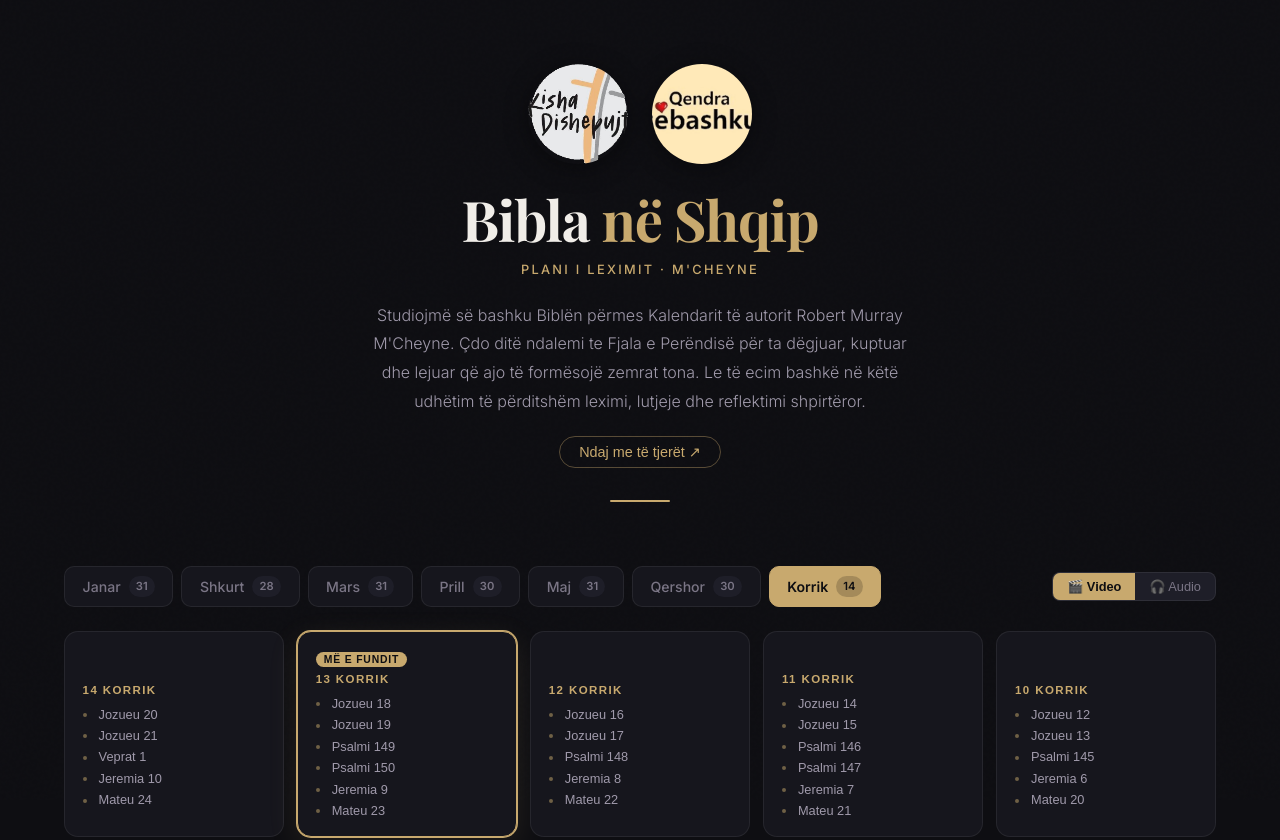
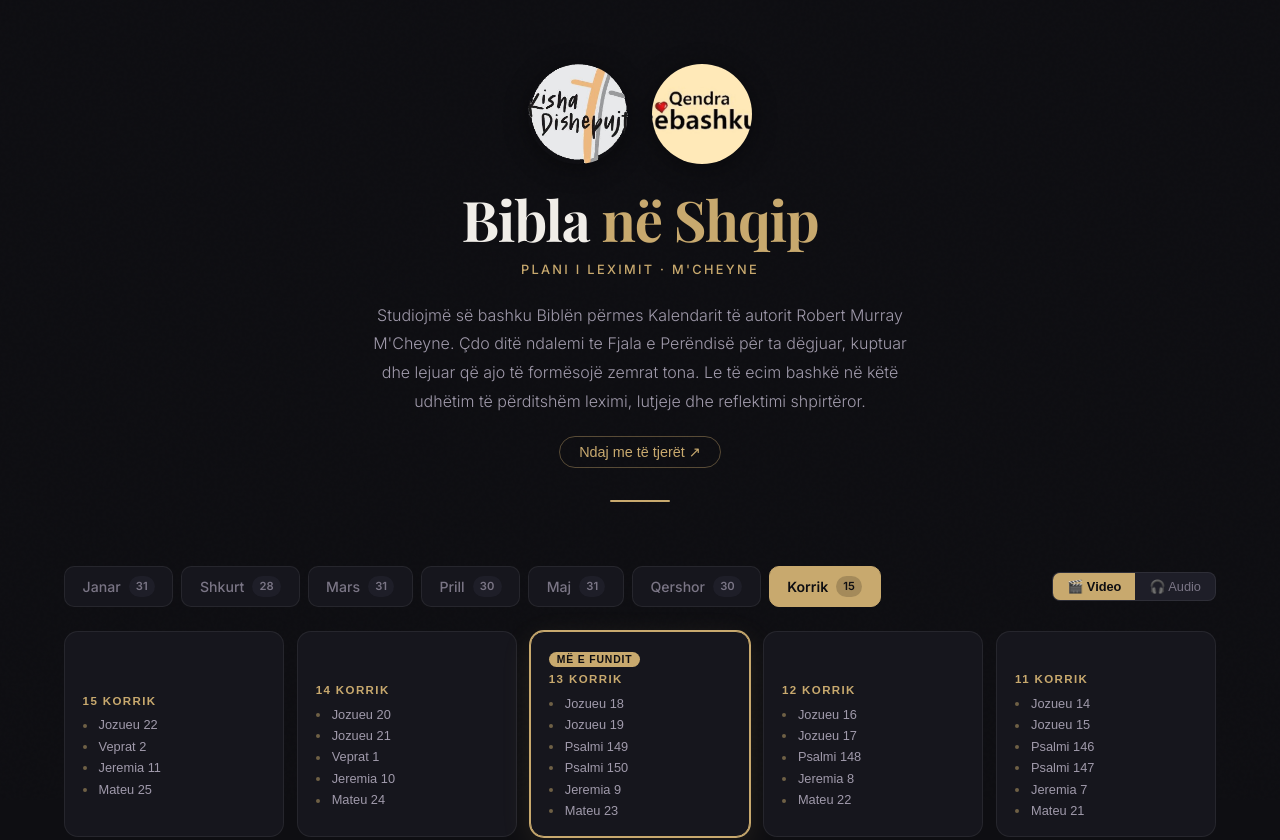
Before and after one commit to jeffandmeredith-max/bibla-shqip, a React (Vite) app: page / in a window 1280 px wide. Shown: the top 840 px of the page. Built offline with nearby package versions, Linux system fonts and the light colour scheme.

Commit message:
chore: daily update 2026-07-15

```diff
--- a/src/data/july.js
+++ b/src/data/july.js
@@ -396,5 +396,28 @@ export const july = [
         "start": 896
       }
     ]
+  },
+  {
+    "day": 15,
+    "date": "15 Korrik",
+    "videoId": "kT4YeGA7KP0",
+    "readings": [
+      {
+        "title": "Jozueu 22",
+        "start": 0
+      },
+      {
+        "title": "Veprat 2",
+        "start": 406
+      },
+      {
+        "title": "Jeremia 11",
+        "start": 805
+      },
+      {
+        "title": "Mateu 25",
+        "start": 1027
+      }
+    ]
   }
 ]
```
